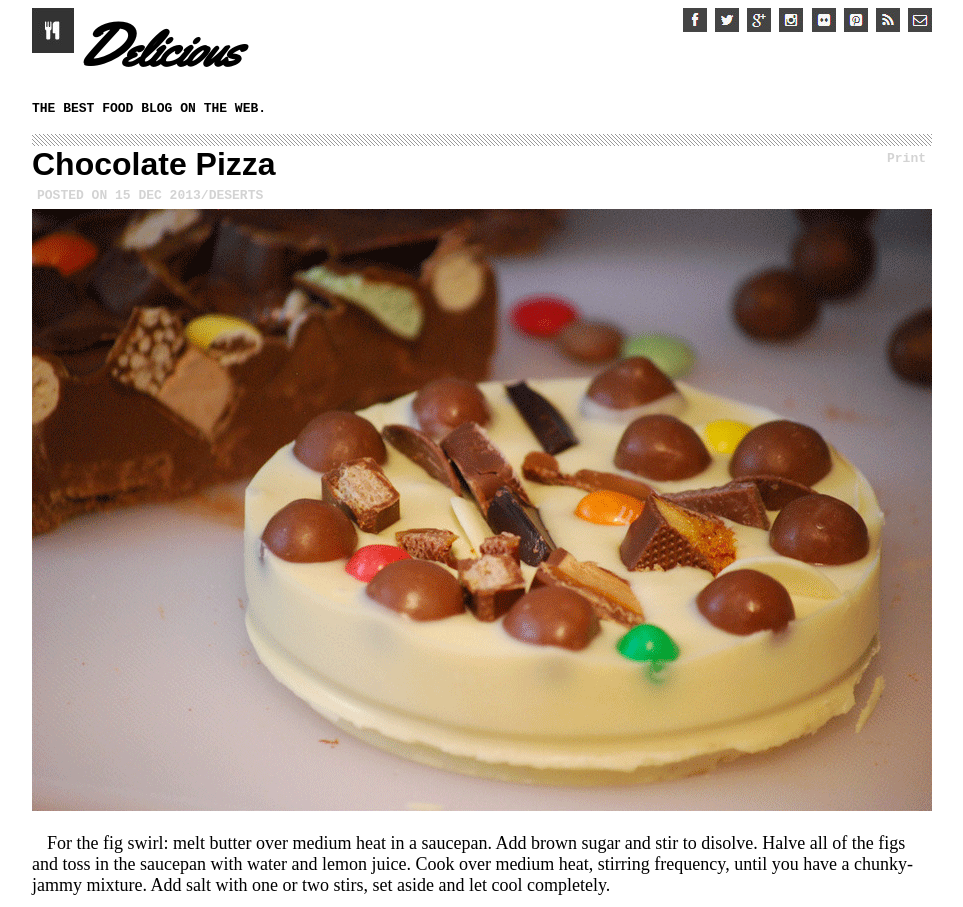
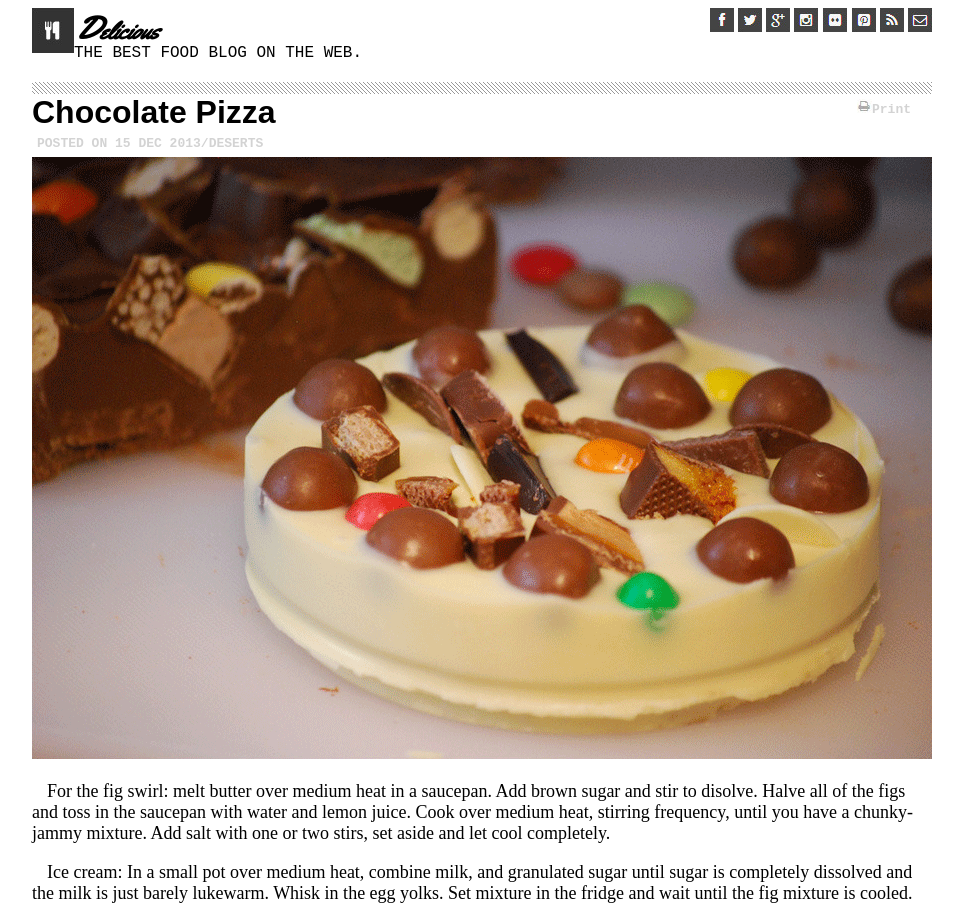
Before and after one commit to Pale-Crusader/chacolate-pizza, a plain HTML site: page index.html in a window 1280 px wide. Shown: the top 907 px of the page, without its empty margins (158-1121 px from the left). Drawn offline with Linux system fonts and the light colour scheme; files whose address does not match are found by name.

Commit message:
need to work on other assignments, fiddling with print icon

```diff
--- a/css/style.css
+++ b/css/style.css
@@ -13,18 +13,26 @@ src: url(css/third-party-fonts/yellowtail/yellowtail-regular.otf) ;
 }
 #delicious {
     font-style: italic;
+    display: inline-block;
     font-family: yellowtail, cursive;
     width: 450px;
     margin: 0px;
-    font-size: 48px;
+    height: 36px;
+    padding: 0px;
+    font-size: x-large;
+    vertical-align: text-top;
 }
 #delicious:first-letter {
     font-style: italic;
     font-family:  yellowtail, cursive;
-    font-size: 60px;
+    padding-top: 0px;
+    font-size: xx-large;
 }
-header {
-    font-family: monospace;
+#slogan {
+    font-family: san-serif, monospace;
+    margin: 0px;
+    width: 450px;
+    font-weight: lighter;
 }
 #socialmedia {
     float: right;
@@ -38,6 +46,7 @@ header {
     width: 900px;
     background-image: url("https://pale-crusader.github.io/chacolate-pizza/img/hr-img.png");
     background-repeat: repeat-x repeat-y;
+    margin-top: 20px;
 }
 main {
     display: block;
@@ -53,13 +62,18 @@ main {
     margin: 0px;
 }
 #intro div {
-    width: 50px;
+    width: 80px;
     float: right;
     color: lightgrey;
     font-family: monospace;
 }
 #printButton a {
     text-decoration: none;
+    margin: 0pt;
+    height: 16px;
+}
+#printButton a h4 {
+    vertical-align: center;
 }
 #intro h4 {
     color: lightgrey;
--- a/index.html
+++ b/index.html
@@ -19,7 +19,7 @@
             <a href="#"><img src="img/mail-icon.png" alt="mail"></a>
         </nav>
         <h1 id="delicious">Delicious</h1>
-        <h4>THE BEST FOOD BLOG ON THE WEB.</h4>
+        <h4 id="slogan">THE BEST FOOD BLOG ON THE WEB.</h4>
         <div class="tiledImageLine"></div>
     </header>
     <main>
@@ -27,8 +27,7 @@
             <h1>Chocolate Pizza</h1>
             <div id="printButton">
                 <a href="#">
-                    <!-- <img src="img/" alt="print"> -->
-                    <h4>Print</h4>
+                    <h4><img src="img/print.jpg" alt="print">Print</h4>
                 </a>
             </div>
             <h4>POSTED ON 15 DEC 2013/DESERTS</h4>
```
Also changed, not shown: img/print.jpg (added).
